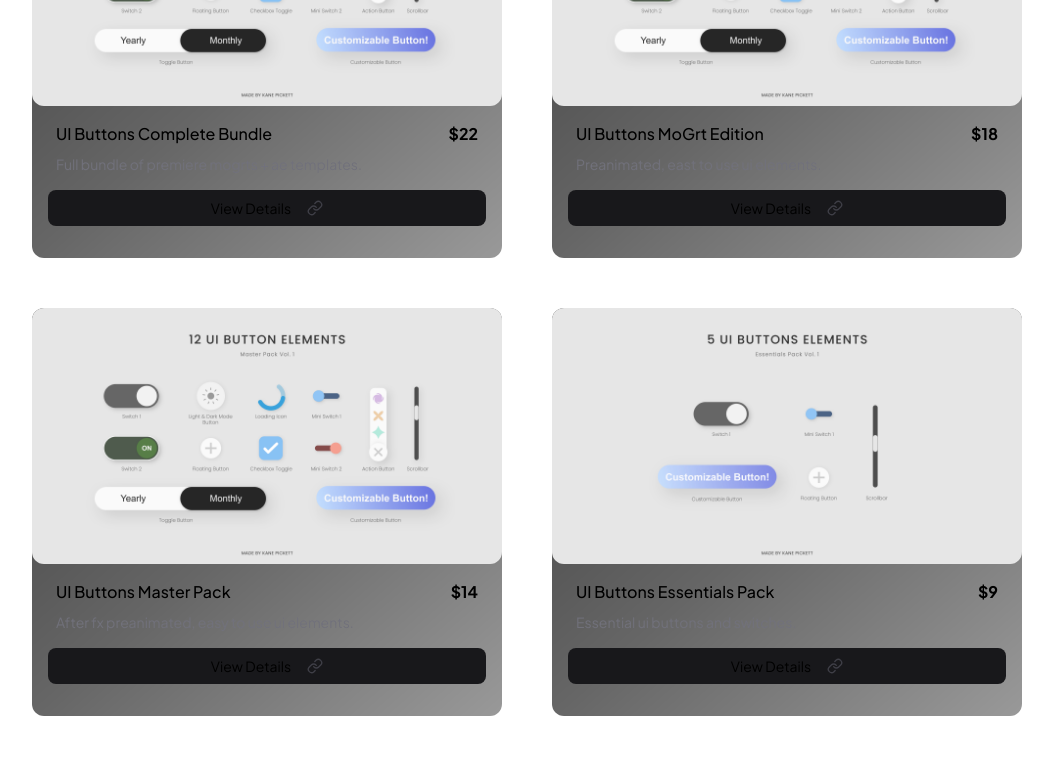
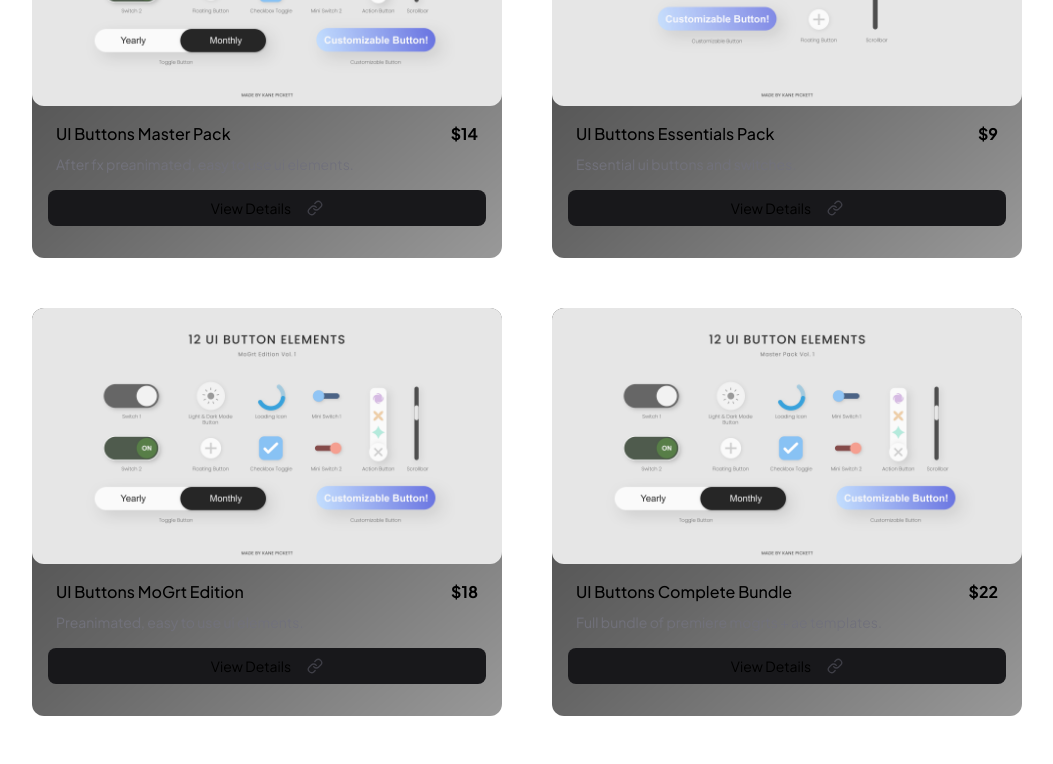
Before and after one commit to Kane-Pickett/kane-bio, a Next.js app: page /shop in a window 1280 px wide. Shown: the part 320-1084 px from the top of the page, without its empty margins (113-1166 px from the left). Built offline with nearby package versions, Linux system fonts and the light colour scheme; what tailwindcss-motion would draw is missing.

Commit message:
Updated Shop images + added a tag for live links

```diff
--- a/src/app/shop/page.jsx
+++ b/src/app/shop/page.jsx
@@ -5,34 +5,34 @@ const Products = [
   {
     key: 1,
     image: "/images/masterPack.jpg",
-    productName: "UI Buttons Complete Bundle",
-    description: "Full bundle of premiere mogrts + ae templates.",
-    price: "$22",
-    href: "https://www.motionelements.com/after-effects-template-47072176-ui-buttons-complete-bundle-vol-1-master-pack-mogrt-edition"
-  },
-  {
-    key: 2,
-    image: "/images/masterPack.jpg",
-    productName: "UI Buttons MoGrt Edition",
-    description: "Preanimated, east to use ui elements.",
-    price: "$18",
-    href: "https://www.motionelements.com/motion-graphics-template-47072164-ui-buttons-mogrt-edition-vol-1-built-for-premiere-pro-ready-for-action"
-  },
-  {
-    key: 3,
-    image: "/images/masterPack.jpg",
     productName: "UI Buttons Master Pack",
     description: "After fx preanimated, easy to use ui elements.",
     price: "$14",
     href: "https://www.motionelements.com/after-effects-template-43591982-ui-buttons-master-pack-vol-1-ultimate-customization-full-control"
   },
   {
-    key: 4,
+    key: 2,
     image: "/images/essentialsPack.jpg",
     productName: "UI Buttons Essentials Pack",
     description: "Essential ui buttons and switches.",
     price: "$9",
     href: "https://www.motionelements.com/after-effects-template-43591372-ui-buttons-essentials-pack-vol-1-customizable-animated-ui-elements-for-after-effects"
+  },
+  {
+    key: 3,
+    image: "/images/mogrtEdition.jpg",
+    productName: "UI Buttons MoGrt Edition",
+    description: "Preanimated, easy to use ui elements.",
+    price: "$18",
+    href: "https://www.motionelements.com/motion-graphics-template-47072164-ui-buttons-mogrt-edition-vol-1-built-for-premiere-pro-ready-for-action"
+  },
+  {
+    key: 4,
+    image: "/images/masterPack.jpg",
+    productName: "UI Buttons Complete Bundle",
+    description: "Full bundle of premiere mogrts + ae templates.",
+    price: "$22",
+    href: "https://www.motionelements.com/after-effects-template-47072176-ui-buttons-complete-bundle-vol-1-master-pack-mogrt-edition"
   },
   {
     key: 5,
@@ -86,10 +86,12 @@ export default function Shop() {
                   </div>
 
                   {/* button */}
-                  <div className="flex flex-row gap-4 items-center text-center justify-center p-2 mx-4 mb-4 bg-zinc-900 rounded-lg">
-                    <p className="font-base text-sm">View Details</p>
-                    <LuLink className="w-4 h-auto text-zinc-700 group-hover:text-zinc-400 duration-400" />
-                  </div>
+                  <a href={href} target="_blank">
+                    <div className="flex flex-row gap-4 items-center text-center justify-center p-2 mx-4 mb-4 bg-zinc-900 rounded-lg">
+                      <p className="font-base text-sm">View Details</p>
+                      <LuLink className="w-4 h-auto text-zinc-700 group-hover:text-zinc-400 duration-400" />
+                    </div>
+                  </a>
                 </div>
               </div>
             )
```
Also changed, not shown: public/images/mogrtEdition.jpg (added).
